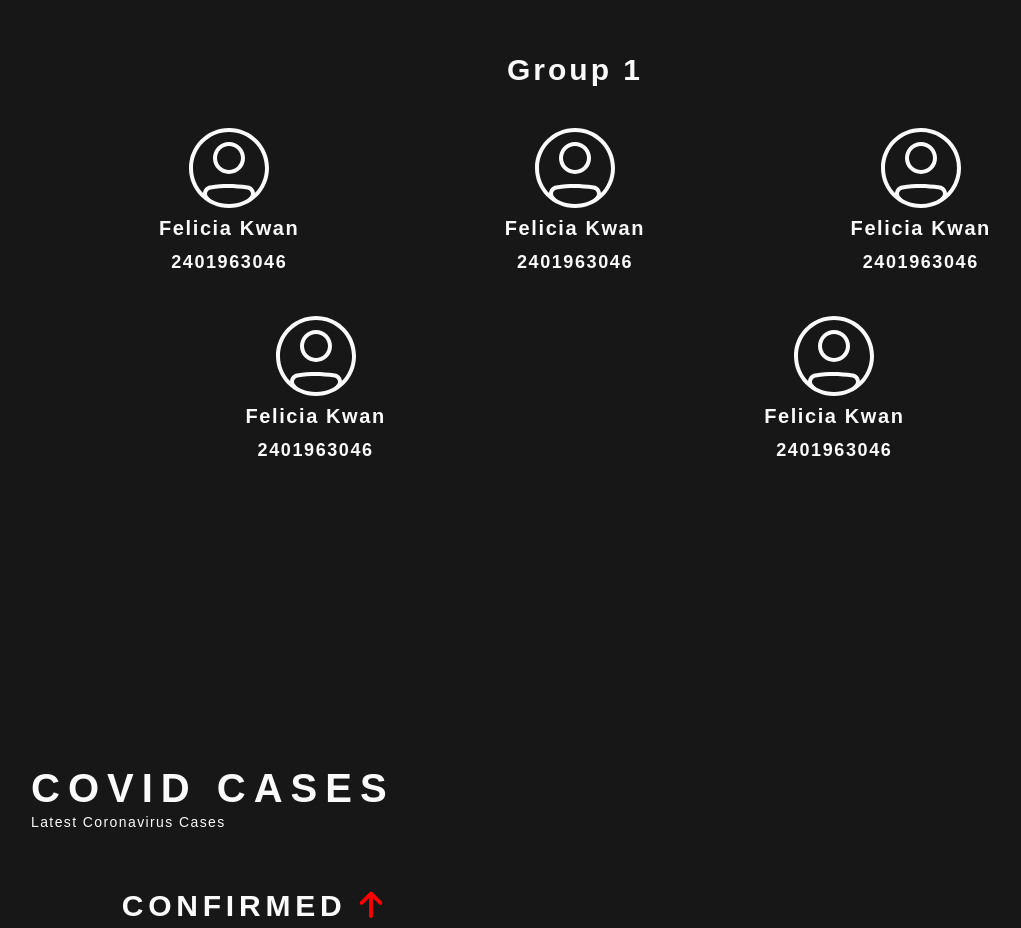
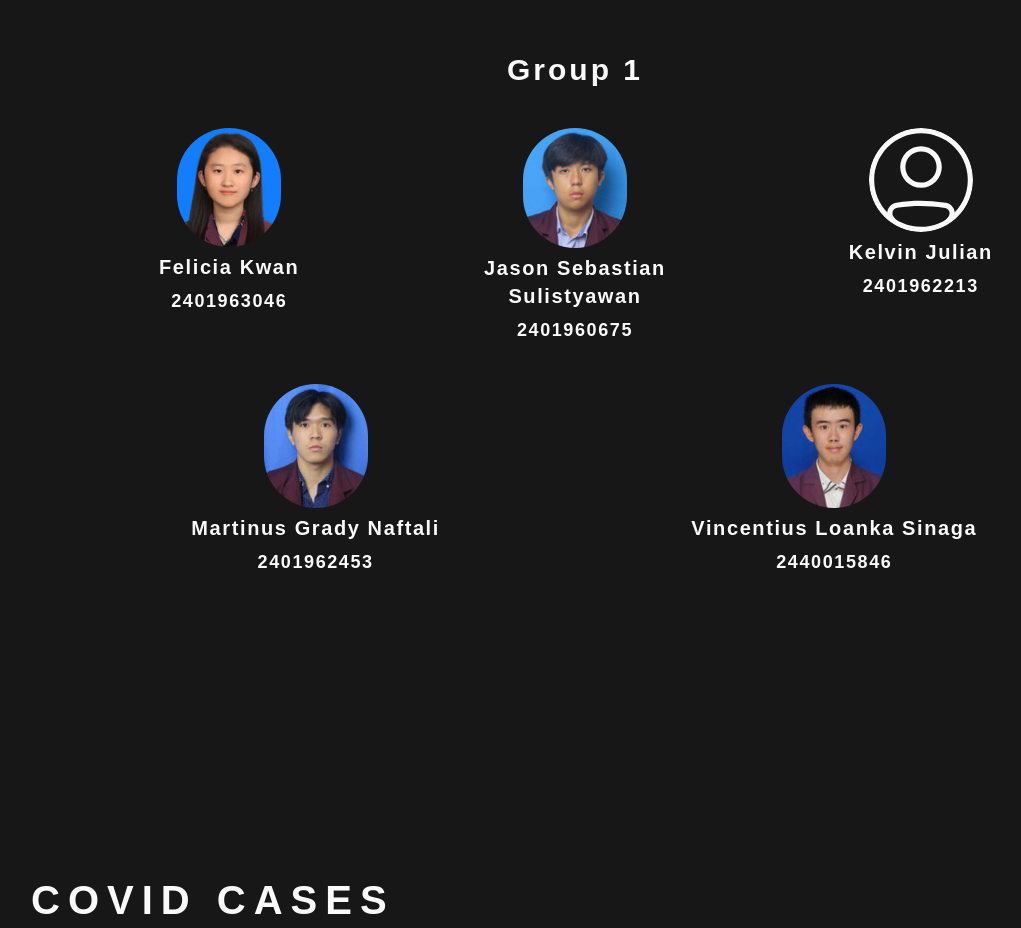
Before and after one commit to youhane/multimedia_project, a website: page index.html in a window 1280 px wide. Shown: the part 2220-3148 px from the top of the page, without its empty margins (65-1086 px from the left). Drawn offline with nearby package versions, Linux system fonts and the light colour scheme; no server answers.

Commit message:
[add] added cast photos and nim from binusmaya, sorted alphabetically

```diff
--- a/index.html
+++ b/index.html
@@ -96,29 +96,29 @@
             <h1 class="font-bold text-center tracking-widest text-xl mb-10 md:text-2xl lg:text-3xl">Group 1</h1>
             <div class="grid grid-cols-1 gap-10 md:grid-cols-2 lg:grid-cols-6">
                 <div class="flex flex-col text-center items-center font-semibold tracking-widest gap-1.5 lg:col-span-2">
-                    <img class="w-16 lg:w-20" src="./assets/images/profile.svg" alt="profile">
-                    <p class="text-lg lg:text-xl">Felicia Kwan</p>
-                    <p class="lg:text-lg">2401963046</p>
+                    <img class="w-20 md:w-24 lg:w-[6.5rem] rounded-full" src="./assets/images/cast/feli.jpg" alt="profile">
+                    <p class="text-lg md:text-xl">Felicia Kwan</p>
+                    <p class="md:text-lg">2401963046</p>
                 </div>
                 <div class="flex flex-col text-center items-center font-semibold tracking-widest gap-1.5 lg:col-span-2">
-                    <img class="w-16 lg:w-20" src="./assets/images/profile.svg" alt="profile">
-                    <p class="text-lg lg:text-xl">Felicia Kwan</p>
-                    <p class="lg:text-lg">2401963046</p>
+                    <img class="w-20 md:w-24 lg:w-[6.5rem] rounded-full" src="./assets/images/cast/jason.jpg" alt="profile">
+                    <p class="text-lg md:text-xl">Jason Sebastian Sulistyawan</p>
+                    <p class="md:text-lg">2401960675</p>
                 </div>
                 <div class="flex flex-col text-center items-center font-semibold tracking-widest gap-1.5 md:col-span-2">
-                    <img class="w-16 lg:w-20" src="./assets/images/profile.svg" alt="profile">
-                    <p class="text-lg lg:text-xl">Felicia Kwan</p>
-                    <p class="lg:text-lg">2401963046</p>
+                    <img class="w-20 md:w-24 lg:w-[6.5rem] rounded-full" src="./assets/images/profile.svg" alt="profile">
+                    <p class="text-lg md:text-xl">Kelvin Julian</p>
+                    <p class="md:text-lg">2401962213</p>
                 </div>
                 <div class="flex flex-col text-center items-center font-semibold tracking-widest gap-1.5 lg:col-span-3">
-                    <img class="w-16 lg:w-20" src="./assets/images/profile.svg" alt="profile">
-                    <p class="text-lg lg:text-xl">Felicia Kwan</p>
-                    <p class="lg:text-lg">2401963046</p>
+                    <img class="w-20 md:w-24 lg:w-[6.5rem] rounded-full" src="./assets/images/cast/grady.jpg" alt="profile">
+                    <p class="text-lg md:text-xl">Martinus Grady Naftali</p>
+                    <p class="md:text-lg">2401962453</p>
                 </div>
                 <div class="flex flex-col text-center items-center font-semibold tracking-widest gap-1.5 lg:col-span-3">
-                    <img class="w-16 lg:w-20" src="./assets/images/profile.svg" alt="profile">
-                    <p class="text-lg lg:text-xl">Felicia Kwan</p>
-                    <p class="lg:text-lg">2401963046</p>
+                    <img class="w-20 md:w-24 lg:w-[6.5rem] rounded-full" src="./assets/images/cast/vincent.jpg" alt="profile">
+                    <p class="text-lg md:text-xl">Vincentius Loanka Sinaga</p>
+                    <p class="md:text-lg">2440015846</p>
                 </div>
             </div>
         </div>
```
Also changed, not shown: assets/images/cast/feli.jpg (added), assets/images/cast/grady.jpg (added), assets/images/cast/jason.jpg (added), assets/images/cast/vincent.jpg (added), styles/styles.css.
